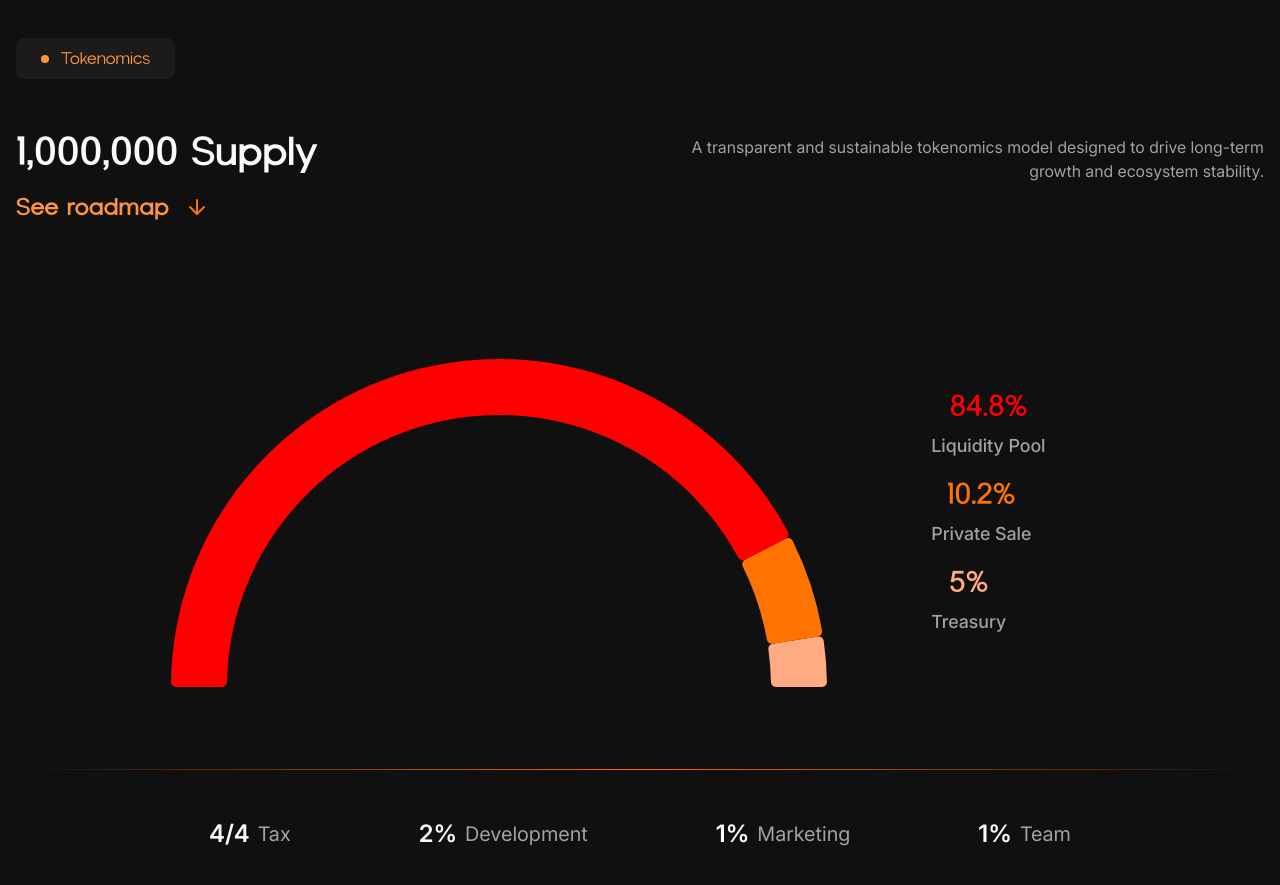
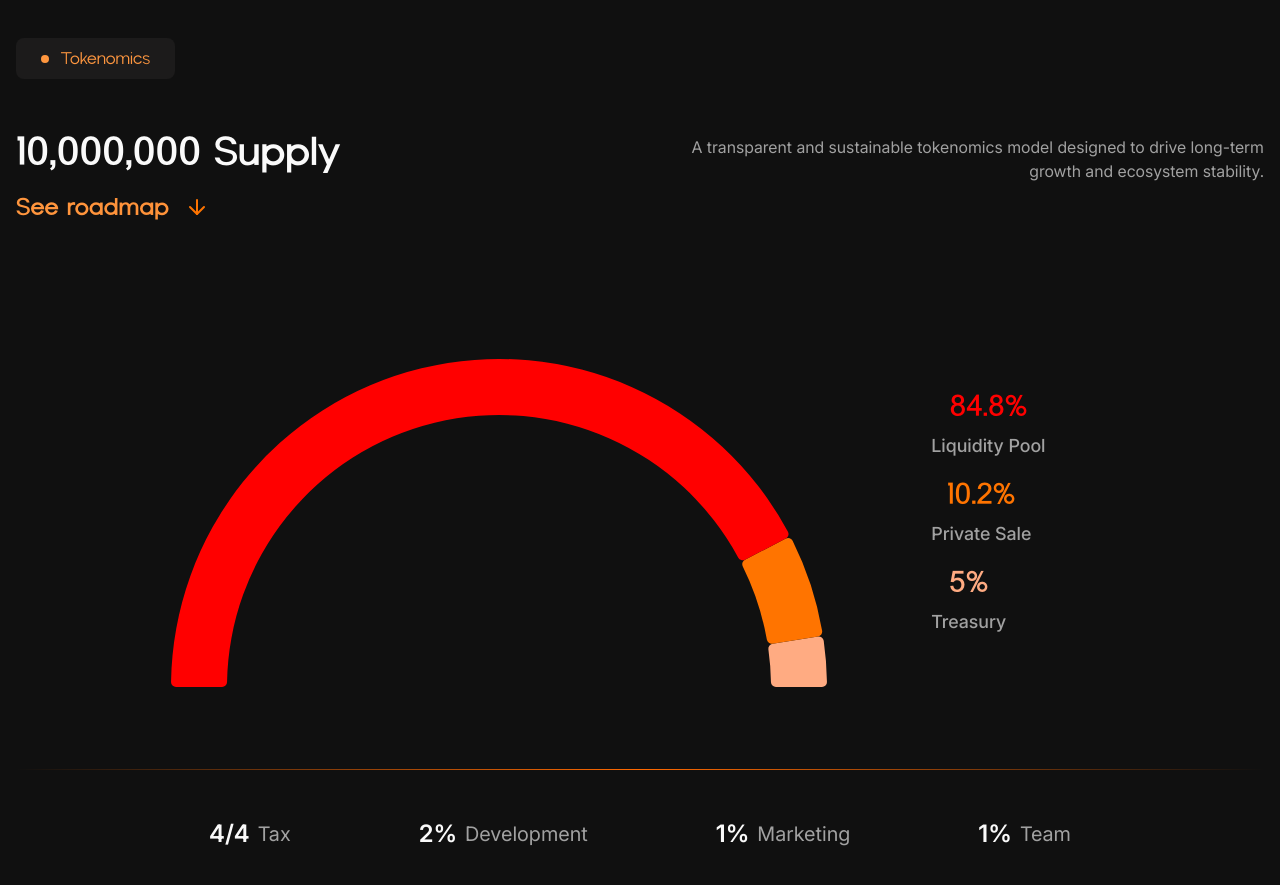
Before and after one commit to trippledPh/Neos-Landing-Page, a React (Vite) app: page / in a window 1280 px wide. Shown: the part 3820-4705 px from the top of the page. Built offline with nearby package versions, Linux system fonts and the light colour scheme.

Commit message:
refactor: Update token supply value in TokenomicsSection component for accuracy

```diff
--- a/src/components/section/tokenomics-section/index.tsx
+++ b/src/components/section/tokenomics-section/index.tsx
@@ -68,7 +68,7 @@ const TokenomicsSection = () => {
           <div>
             <h3 className="mb-4">
               <span className="text-[40px] leading-[48px] font-maxima-nouva font-bold">
-                1,000,000 Supply
+                10,000,000 Supply
               </span>
             </h3>
             {!isLargeDesktop && (
```
